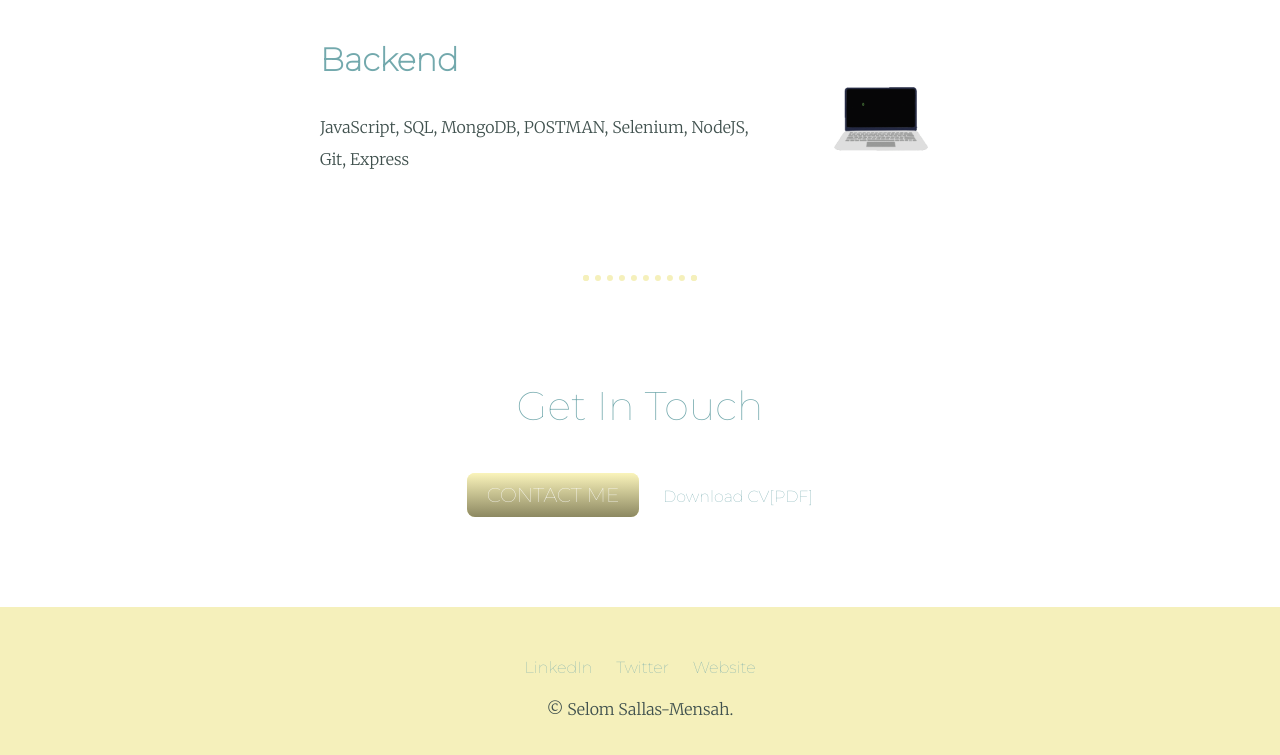
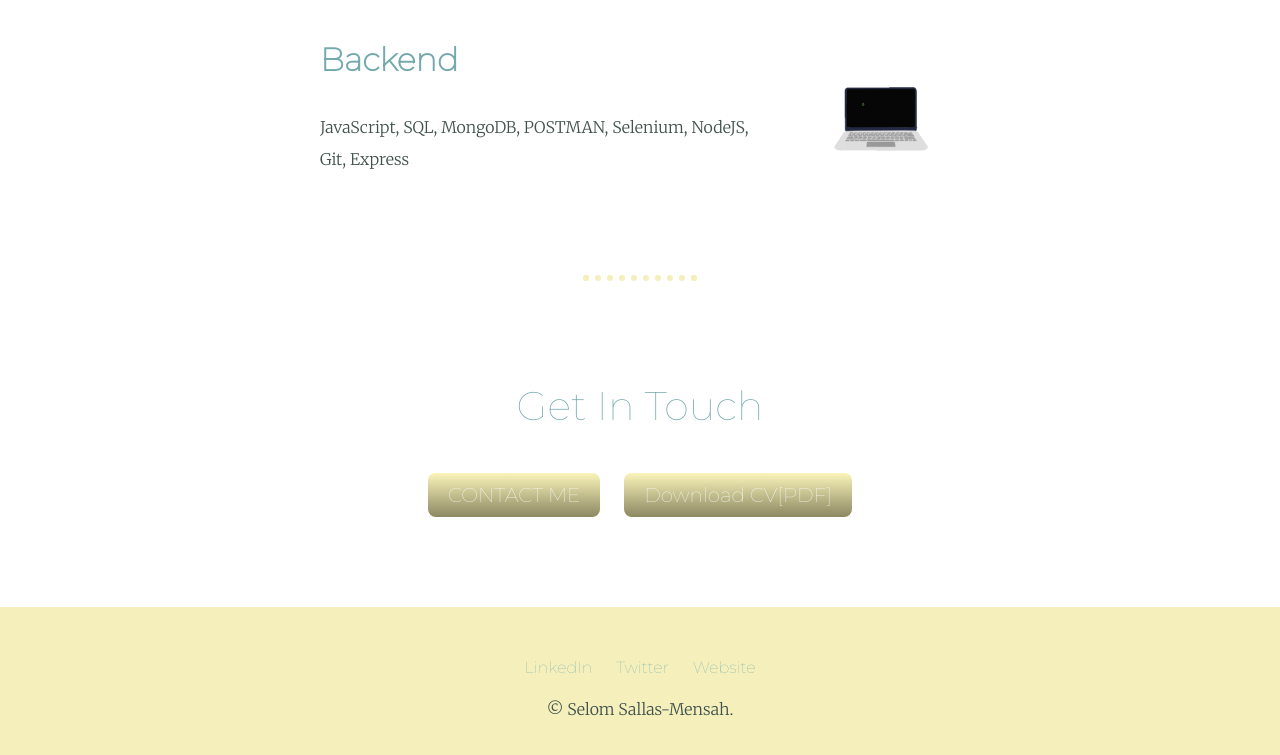
Before and after one commit to sirsallas/mySite, a plain HTML site: page index.html in a window 1280 px wide. Shown: the part 2032-2787 px from the top of the page. Drawn offline with Linux system fonts and the light colour scheme.

Commit message:
updated cv with styles css

```diff
--- a/css/styles.css
+++ b/css/styles.css
@@ -153,3 +153,28 @@ margin: 100px auto auto auto;
   background-image: linear-gradient(to bottom, #bede9b, #b6d695);
   text-decoration: none;
 }
+.cv{
+  background: #faf4bb;
+  background-image: -webkit-linear-gradient(top, #faf4bb, #8c8861);
+  background-image: -moz-linear-gradient(top, #faf4bb, #8c8861);
+  background-image: -ms-linear-gradient(top, #faf4bb, #8c8861);
+  background-image: -o-linear-gradient(top, #faf4bb, #8c8861);
+  background-image: linear-gradient(to bottom, #faf4bb, #8c8861);
+  -webkit-border-radius: 8;
+  -moz-border-radius: 8;
+  border-radius: 8px;
+  font-family: Montserrat;
+  color: #ffffff;
+  font-size: 20px;
+  padding: 10px 20px 10px 20px;
+  text-decoration: none;
+}
+.cv:hover{
+  background: #bede9b;
+  background-image: -webkit-linear-gradient(top, #bede9b, #b6d695);
+  background-image: -moz-linear-gradient(top, #bede9b, #b6d695);
+  background-image: -ms-linear-gradient(top, #bede9b, #b6d695);
+  background-image: -o-linear-gradient(top, #bede9b, #b6d695);
+  background-image: linear-gradient(to bottom, #bede9b, #b6d695);
+  text-decoration: none;
+}
```
